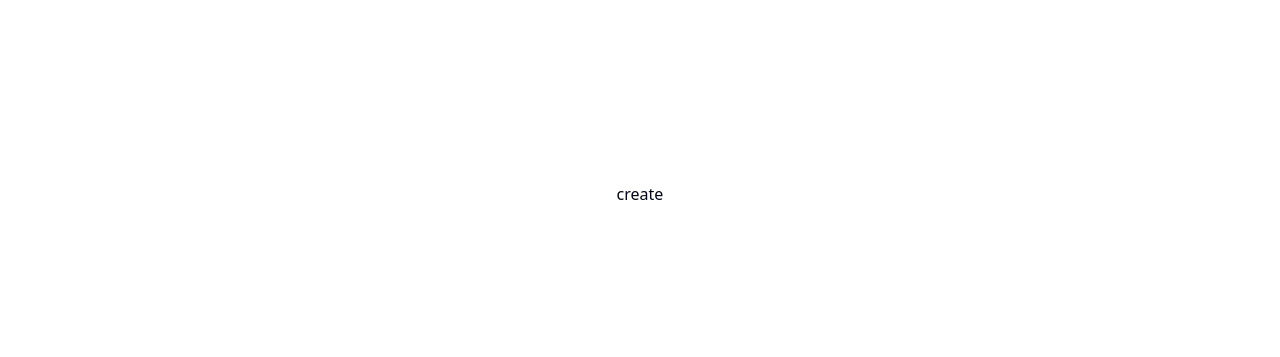
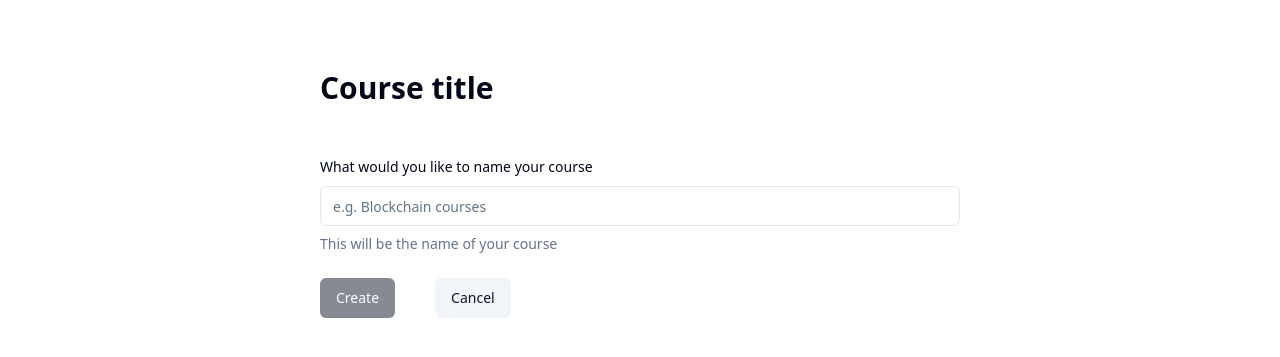
Before and after one commit to Mvishal123/courseapp-IEEE, a Next.js app: page /teacher/courses/create in a window 1280 px wide. Shown: the part 213-570 px from the top of the page. Built offline with nearby package versions, Linux system fonts and the light colour scheme; no server answers.

Commit message:
checkpoint-0 for auth

```diff
--- a/src/app/(teacher)/(routes)/teacher/courses/create/page.tsx
+++ b/src/app/(teacher)/(routes)/teacher/courses/create/page.tsx
@@ -3,6 +3,22 @@
 import { zodResolver } from "@hookform/resolvers/zod";
 import { useForm } from "react-hook-form";
 import * as z from "zod";
+
+import {
+  Form,
+  FormDescription,
+  FormField,
+  FormItem,
+  FormLabel,
+  FormControl,
+  FormMessage,
+} from "@/components/ui/form";
+import { Input } from "@/components/ui/input";
+import { Button } from "@/components/ui/button";
+import toast from "react-hot-toast";
+import axios from "axios";
+import { useRouter } from "next/navigation";
+import { useSession } from "next-auth/react";
 
 const formSchema = z.object({
   title: z
@@ -10,15 +26,75 @@ const formSchema = z.object({
     .min(3, { message: "Title must be atleast 3 characters long" }),
 });
 
-const onSubmitHandler = (data: z.infer<typeof formSchema>) => {
+const CreateCourse = () => {
+  const router = useRouter();
+  const { data: session } = useSession();
+  const onSubmitHandler = async (data: z.infer<typeof formSchema>) => {
     console.log(data);
-
-};
-
-const CreateCourse = () => {
+    try {
+      const res = await axios.post("/api/courses/create", {
+        data,
+        userId: session?.user?.email,
+      });
+      toast.success("Course created successfully");
+      const courseId = res.data.courseId;
+      router.push(`/teacher/courses/create/${courseId}`);
+    } catch (error: any) {
+      toast.error(`${error.message}`);
+    }
+  };
+  const form = useForm<z.infer<typeof formSchema>>({
+    resolver: zodResolver(formSchema),
+    defaultValues: { title: "" },
+  });
   return (
-    <div className="h-[80vh] flex justify-center items-center">
-      create
+    <div className="h-[80vh] flex justify-center items-center w-full">
+      <div className="md:w-1/2 w-3/4">
+        <div>
+          <h1 className="text-3xl mb-12 font-bold">Course title</h1>
+        </div>
+        <div>
+          <Form {...form}>
+            <form onSubmit={form.handleSubmit(onSubmitHandler)}>
+              <FormField
+                control={form.control}
+                name="title"
+                render={({ field }) => (
+                  <FormItem>
+                    <FormLabel>
+                      What would you like to name your course
+                    </FormLabel>
+                    <FormControl>
+                      <Input placeholder="e.g. Blockchain courses" {...field} />
+                    </FormControl>
+                    <FormDescription>
+                      This will be the name of your course
+                    </FormDescription>
+                    <FormMessage />
+                    <div className="pt-4 space-x-10">
+                      <Button
+                        type="submit"
+                        disabled={
+                          !form.formState.isValid || form.formState.isLoading
+                        }
+                      >
+                        Create
+                      </Button>
+                      <Button
+                        type="button"
+                        variant={"secondary"}
+                        onClick={() => router.push("/teacher/courses")}
+                      >
+                        Cancel
+                      </Button>
+                    </div>
+                  </FormItem>
+                )}
+              />
+            </form>
+          </Form>
+        </div>
+      </div>
     </div>
   );
 };
--- a/src/app/(user)/(routes)/signin/page.tsx
+++ b/src/app/(user)/(routes)/signin/page.tsx
@@ -7,9 +7,11 @@ import Link from "next/link";
 import axios from "axios";
 import { useSession, signIn } from "next-auth/react";
 import toast from "react-hot-toast";
+import { saveUserDb } from "@/helper/saveUserDb";
 
 const Signin = () => {
   const router = useRouter();
+  const { data: session } = useSession();
 
   const [email, setEmail] = useState("");
   const [password, setPassword] = useState("");
@@ -24,7 +26,11 @@ const Signin = () => {
         });
       } else {
         await signIn();
+        console.log("inside");
       }
+      console.log("outside");
+
+      await saveUserDb(session?.user);
       toast.success("Login successfull");
       router.push("/");
     } catch (error: any) {
--- /dev/null
+++ b/src/app/api/courses/create/route.ts
@@ -0,0 +1,28 @@
+import { NextRequest, NextResponse } from "next/server";
+import { Course } from "@/models";
+import { connectDb } from "@/lib/db";
+
+connectDb();
+
+export async function POST(req: NextRequest) {
+  try {
+    const { userId, data } = await req.json();
+    console.log("[CREATE]", userId, data);
+
+
+    if (!userId) {
+      return NextResponse.json("Unauthorized", { status: 401 });
+    }
+    const newCourse = new Course({
+      title: data.title,
+      userId,
+    });
+    await newCourse.save();
+
+    console.log("[CREATE]", newCourse);
+
+    return NextResponse.json({ courseId: newCourse._id }, { status: 200 });
+  } catch (error: any) {
+    return NextResponse.json(error.message, { status: 500 });
+  }
+}
--- a/src/app/api/courses/route.ts
+++ b/src/app/api/courses/route.ts
@@ -1,7 +1,6 @@
 import { NextResponse, NextRequest } from "next/server";
 import { connectDb } from "../../../lib/db";
 import { Course } from "@/models/index";
-import mongoose from "mongoose";
 
 
 
--- /dev/null
+++ b/src/components/ui/input.tsx
@@ -0,0 +1,25 @@
+import * as React from "react"
+
+import { cn } from "@/lib/utils"
+
+export interface InputProps
+  extends React.InputHTMLAttributes<HTMLInputElement> {}
+
+const Input = React.forwardRef<HTMLInputElement, InputProps>(
+  ({ className, type, ...props }, ref) => {
+    return (
+      <input
+        type={type}
+        className={cn(
+          "flex h-10 w-full rounded-md border border-input bg-background px-3 py-2 text-sm ring-offset-background file:border-0 file:bg-transparent file:text-sm file:font-medium placeholder:text-muted-foreground focus-visible:outline-none focus-visible:ring-2 focus-visible:ring-ring focus-visible:ring-offset-2 disabled:cursor-not-allowed disabled:opacity-50",
+          className
+        )}
+        ref={ref}
+        {...props}
+      />
+    )
+  }
+)
+Input.displayName = "Input"
+
+export { Input }
--- a/src/models/index.ts
+++ b/src/models/index.ts
@@ -1,4 +1,5 @@
 import mongoose from "mongoose";
+import Email from "next-auth/providers/email";
 
 // Schema
 const adminSchema = new mongoose.Schema({
@@ -13,6 +14,7 @@ const userSchema = new mongoose.Schema({
     username: String,
     password: String,
     email: String,
+    profileImage: String,
     cart: [{type: mongoose.Schema.Types.ObjectId, ref:"Course"}],
     mycourses:  [{type: mongoose.Schema.Types.ObjectId, ref:"Course"}],
     isVerified: Boolean,
@@ -33,7 +35,7 @@ const courseSchema = new mongoose.Schema({
     level: String,
     reviews: [String],
     published: Boolean,
-    adminId: mongoose.Schema.Types.ObjectId
+    userId: String
 })
 
 // Models
```
